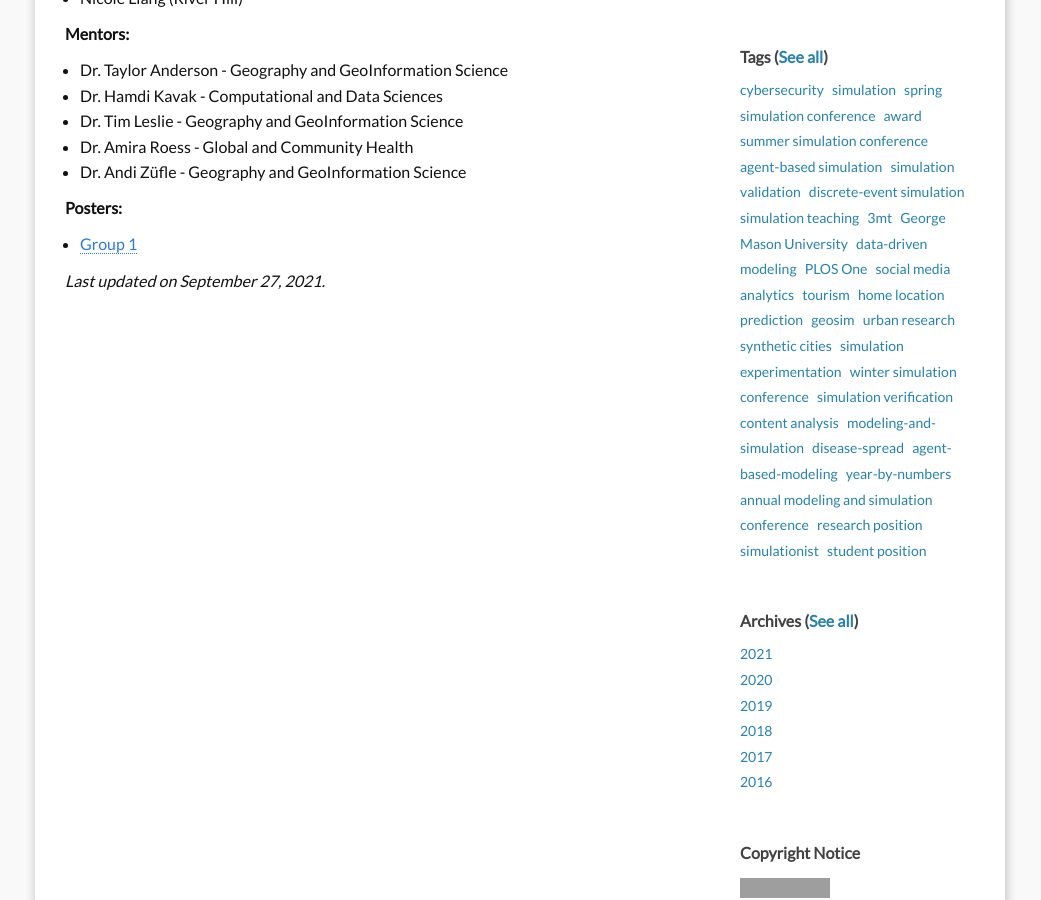
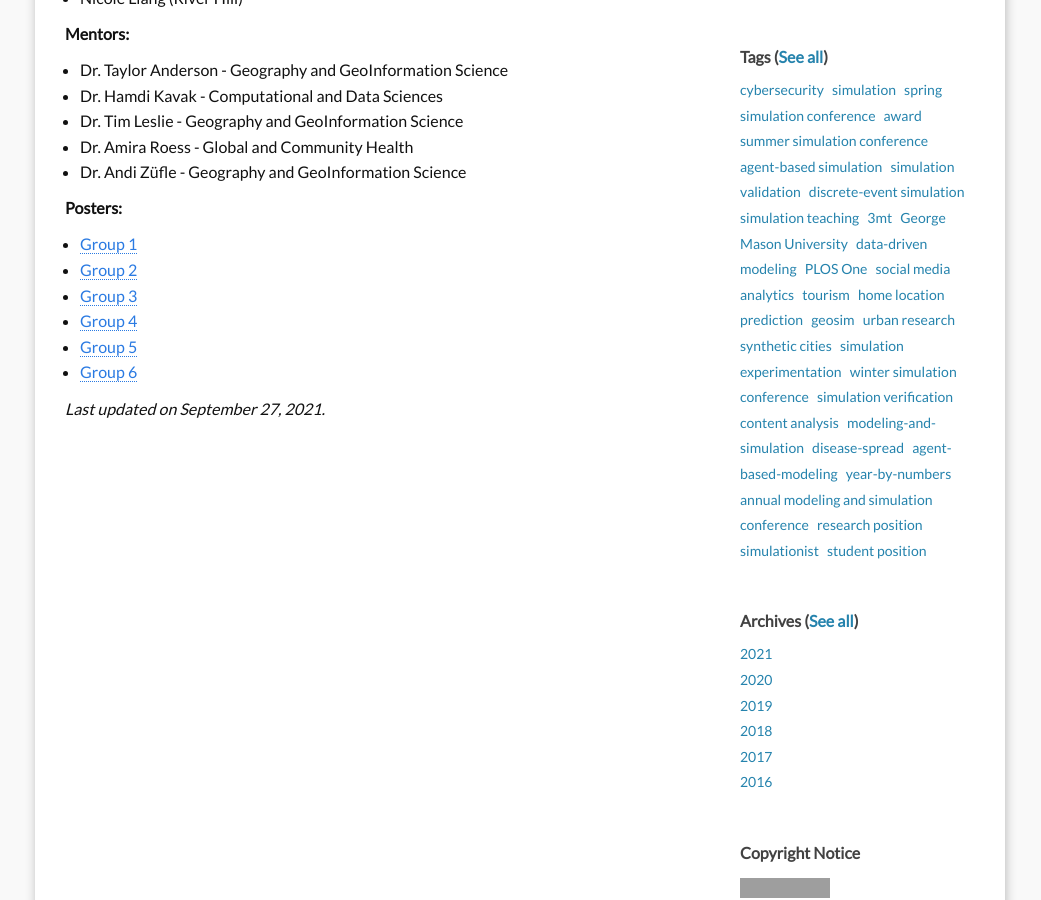
Before and after one commit to hamdikavak/hamdikavak.github.io, a Jekyll site: the page built from c1_stip-assip-2021.md, in a window 1280 px wide and 900 px high, scrolled down 1204 px. Shown: the whole window, without its empty margins (120-1161 px from the left). Built offline with Jekyll 4.4.1, drawn with Linux system fonts in a browser that asks for light colours; nearby versions of some CDN libraries; grey boxes are pictures that could not be loaded.

Commit message:
Updated posters

```diff
--- a/c1_stip-assip-2021.md
+++ b/c1_stip-assip-2021.md
@@ -59,7 +59,11 @@ June 1, 2021 - August 13, 2021
 
 **Posters:**
 - [Group 1]({{ site.baseurl }}/download/posters/gr1.pdf)
-
+- [Group 2]({{ site.baseurl }}/download/posters/gr2.pdf)
+- [Group 3]({{ site.baseurl }}/download/posters/gr3.pdf)
+- [Group 4]({{ site.baseurl }}/download/posters/gr4.pdf)
+- [Group 5]({{ site.baseurl }}/download/posters/gr5.pdf)
+- [Group 6]({{ site.baseurl }}/download/posters/gr6.pdf)
 
 
 *Last updated on September 27, 2021.*
```
